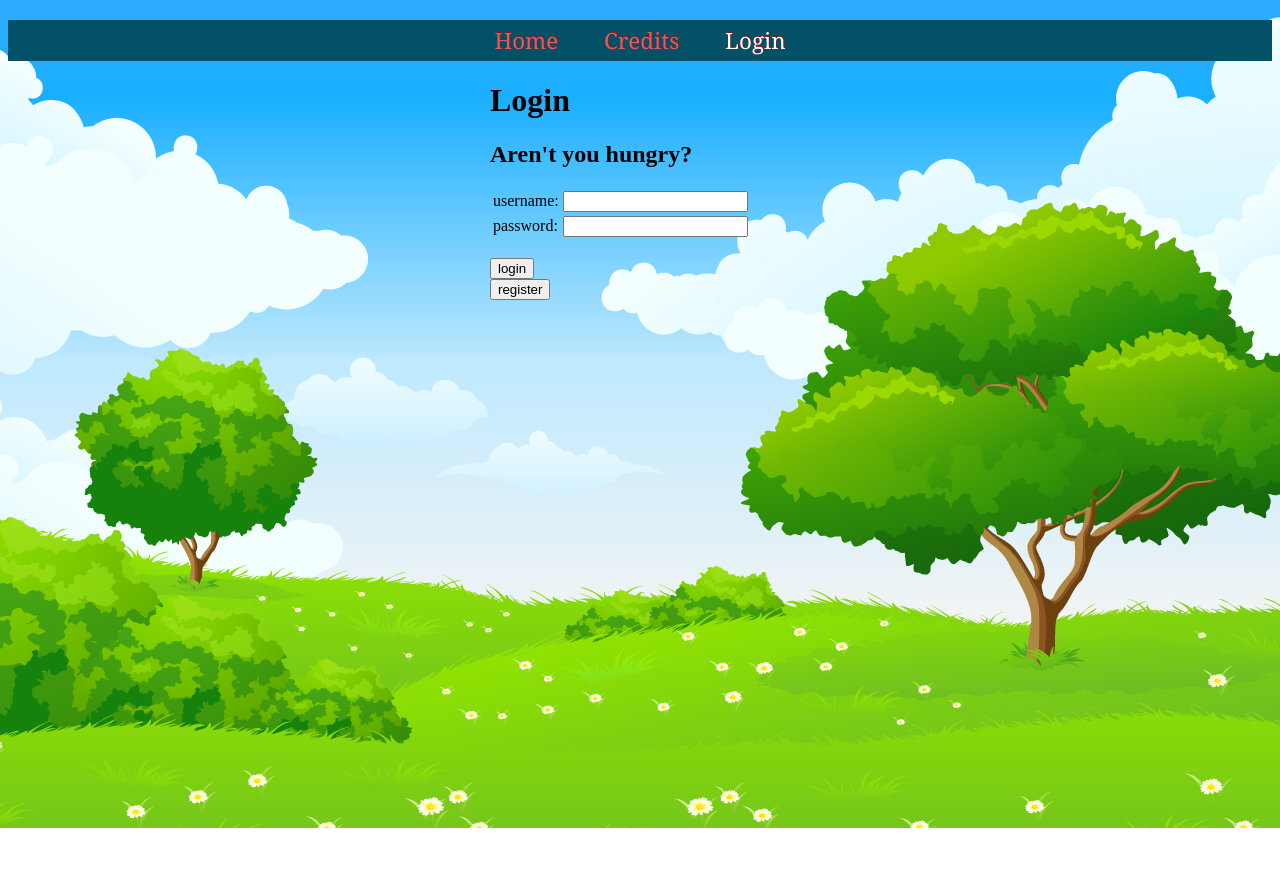
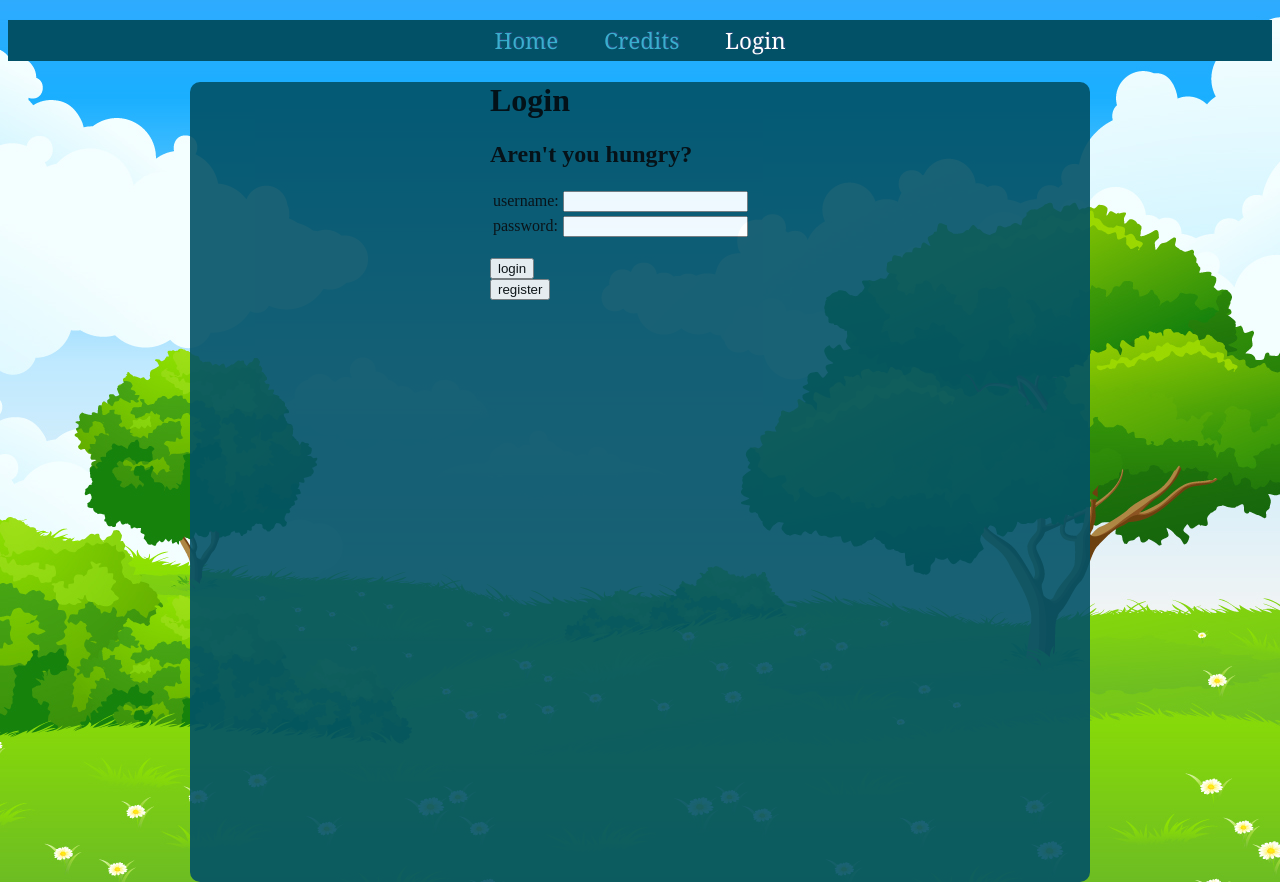
Before and after one commit to wertyuu/Mcgill-U1-Assignments, a plain HTML site: page COMP206/foodfeed/index2.html in a window 1280 px wide. Before the commit the page ends 828 px from the top, so only its background shows below. Drawn offline with Linux system fonts and the light colour scheme.

Commit message:
Added colours

```diff
--- a/COMP206/foodfeed/Mystyle.css
+++ b/COMP206/foodfeed/Mystyle.css
@@ -9,9 +9,9 @@ nav#menu {
     margin: 20px auto;
 }
 nav#menu a {
-    color: #e25a5e;
+    color: #39aecf; /*#e25a5e;*/
     text-decoration: none;
-    text-shadow: #8b181c 1px -1px 0px;
+    text-shadow: #274f7d 1px -1px 0px; /*#8b181c*/
     display: inline-block;
     margin: 5px 20px;
     -webkit-transition-property: color;
@@ -22,7 +22,7 @@ nav#menu a {
     transition-duration: 0.3s;
 }
 nav#menu a:hover, nav#menu a.selected {
-    color: #f9dcdd;
+    color: #ddf8dc; /*#f9dcdd;*/
 }
 nav#menu a:hover {
     /*
@@ -42,14 +42,24 @@ body {
     height: 100%;
 }
 
+#rectangle {
+    height: 100%;
+}
+
 #content {
     width: 900px;
+    height: 100%;
     margin: 0 auto;
+    opacity: 0.9;
+    background-color: #025167;
+    border-radius: 10px;
+    font-weight:bold;
+    color:#000000;
 }
 
 #login {
     width: 300px;
-    margin: 0 auto;
+    margin: 10px auto;
 }
 
 #register {
```
